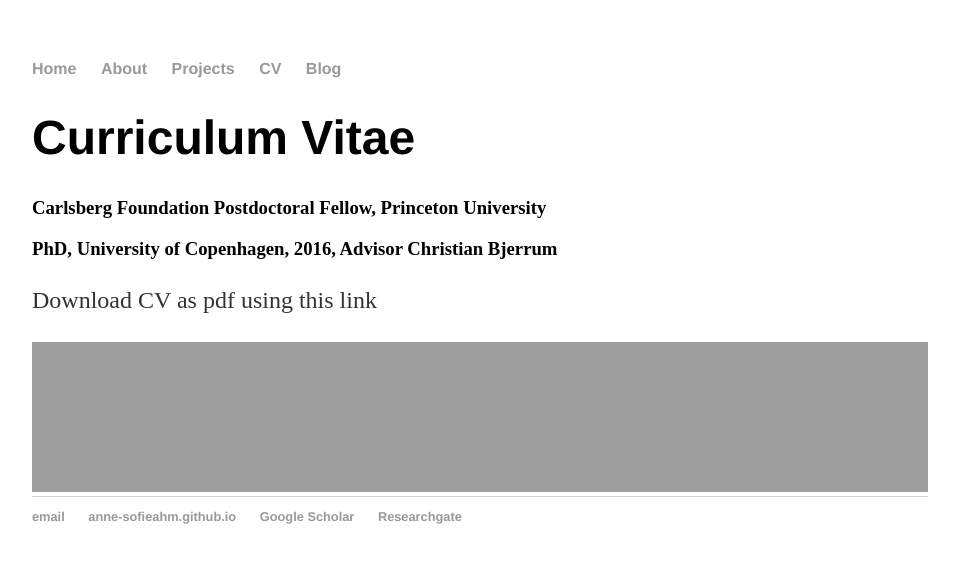
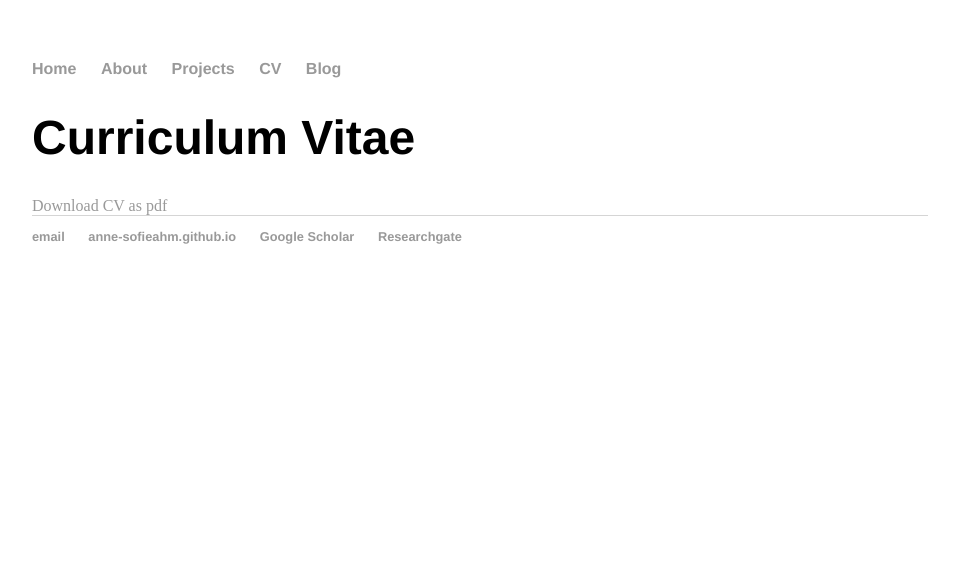
Before and after one commit to Anne-SofieAhm/Anne-SofieAhm.github.io, a Jekyll site: the page built from mycv/index.html, in a window 1280 px wide. Shown: the top 563 px of the page, without its empty margins (160-1119 px from the left). Built offline with Jekyll 4.4.1, drawn with Linux system fonts in a browser that asks for light colours.

Commit message:
Update index.html

```diff
--- a/mycv/index.html
+++ b/mycv/index.html
@@ -5,10 +5,4 @@
 
 <h1>{{ page.title }}</h1>
 
-<h3>Carlsberg Foundation Postdoctoral Fellow,
-Princeton University </h3>
-
-<h3>PhD, University of Copenhagen, 2016, Advisor Christian Bjerrum</h3>
-
-<p> Download CV as pdf using this link</p>
-  <iframe src="https://anne-sofieahm.github.io/mycv/ASA_CV.pdf &embedded=true" style="width:100%; height:100%;" frameborder="0"></iframe>
+<a href="https://drive.google.com/file/d/10eUXEErqioppQAAzFtwSAJcCW_QTab4v/view?usp=sharing">Download CV as pdf</a>
```
